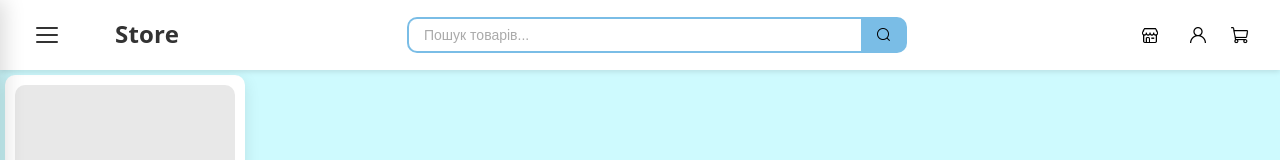
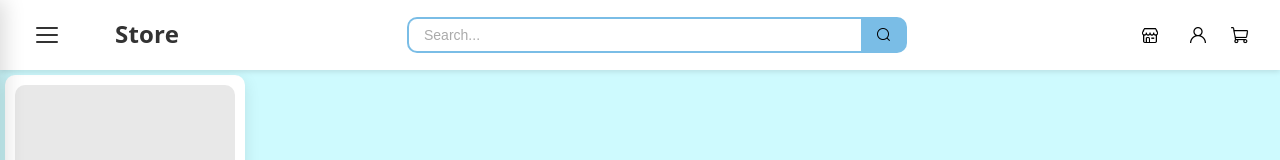
Before and after one commit to StelmakhIvan07/pr5-6-app, a React (Vite) app: page / in a window 1280 px wide. Shown: the top 160 px of the page. Built offline with nearby package versions, Linux system fonts and the light colour scheme.

Commit message:
serch and catalog signs changed to eng

```diff
--- a/src/components/Header/Header.jsx
+++ b/src/components/Header/Header.jsx
@@ -34,7 +34,7 @@ function Header() {
             <form className={styles.searchForm}>
               <input
                 type="text"
-                placeholder="Пошук товарів..."
+                placeholder="Search..."
                 className={styles.searchInput}
               />
               <button type="submit" className={styles.searchButton}>
--- a/src/components/Menu/Catalog/Catalog.jsx
+++ b/src/components/Menu/Catalog/Catalog.jsx
@@ -41,8 +41,8 @@ function Catalog({ isOpen, onClose }) {
       {/* Бокова панель */}
       <aside className={`${styles.sidebar} ${isOpen ? styles.sidebarOpen : ""}`}>
         <div className={styles.header}>
-          <h2 className={styles.title}>Каталог</h2>
-          <button className={styles.closeBtn} onClick={onClose} aria-label="Закрити каталог">
+          <h2 className={styles.title}>Catalog</h2>
+          <button className={styles.closeBtn} onClick={onClose} aria-label="Close catalog">
             ✕
           </button>
         </div>
```
